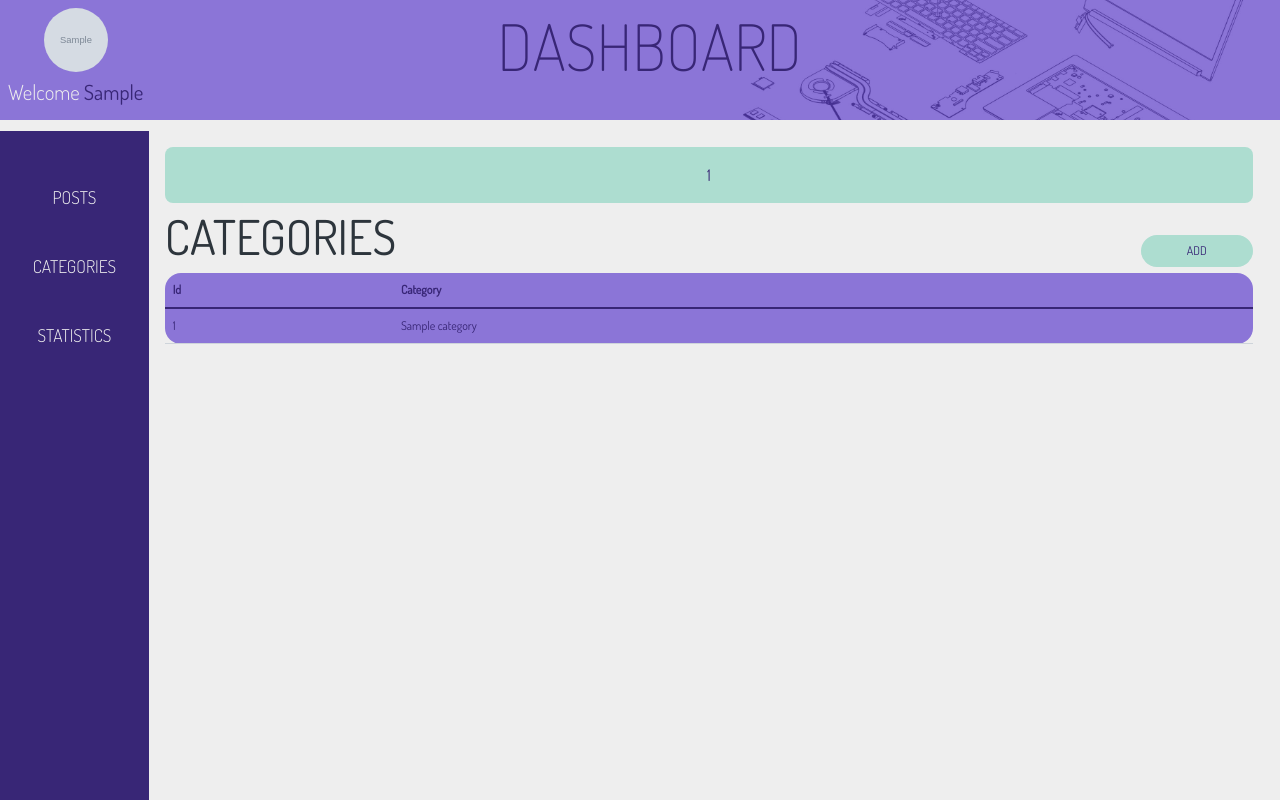
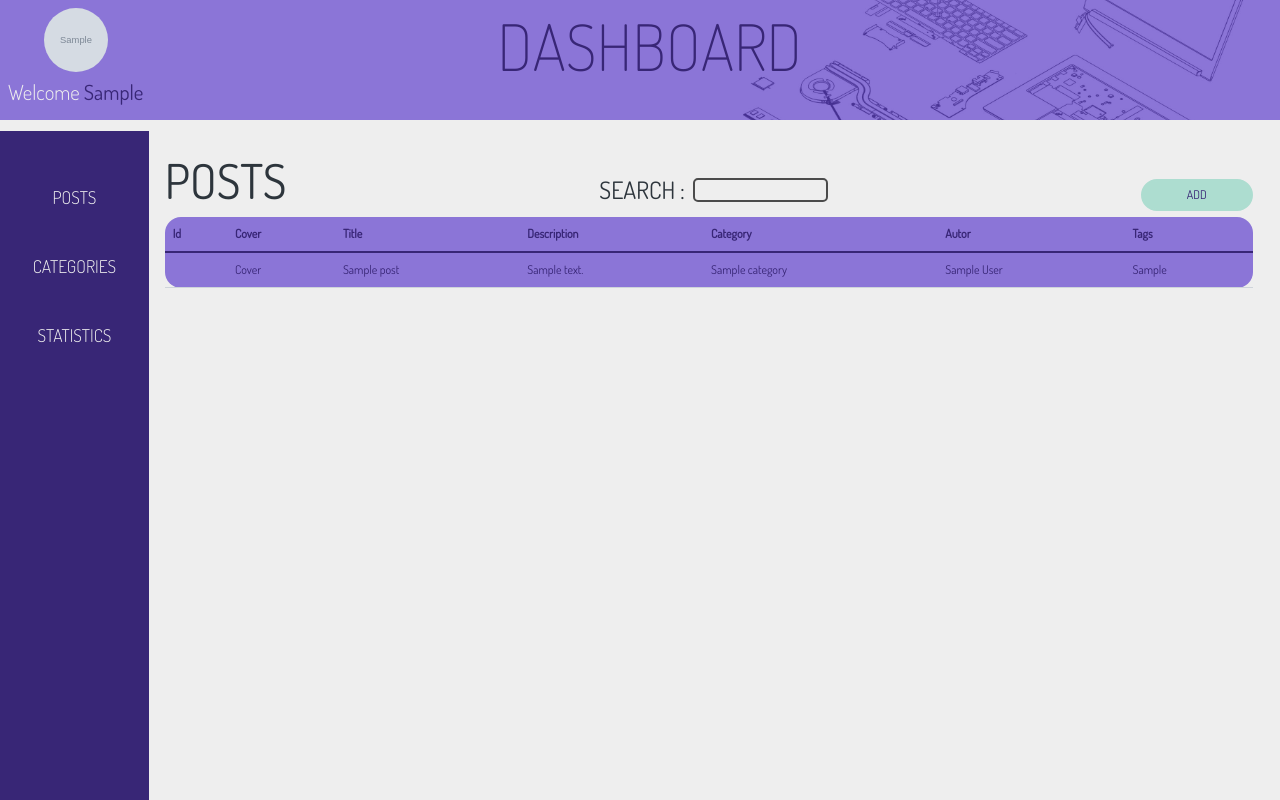
Before and after one commit to omaima222/CultureDevWEBSITE, a PHP site: page /view/dashboard.php in a window 1280 px wide. Run offline with PHP 8.4, Linux system fonts and the light colour scheme; the visitor is signed in with stand-in values (Sample User, id 1); tables that the repository leaves empty hold one stand-in row (values such as "Sample post"); grey boxes marked "Sample" are stand-in pictures; data that the repository does not hold is empty.

Commit message:
BCT-14 Posyt

```diff
--- a/assets/js/main.js
+++ b/assets/js/main.js
@@ -5,6 +5,9 @@
   let updateCategory= document.getElementById("updateCategory");
   let deleteCategory= document.getElementById("deleteCategory");
   let saveCategory= document.getElementById("saveCategory");
+
+  let postSection = document.getElementById("postSection");
+  let categorySection = document.getElementById("categorySection");
 
 
 function upAndDelete(){
@@ -14,3 +17,14 @@
     deleteCategory.style.display="flex";
     saveCategory.style.display="flex";
 }
+
+
+function categories(){
+  postSection.style.display="none";
+  categorySection.style.display="block";
+}
+
+function post(){
+  postSection.style.display="block";
+  categorySection.style.display="none";
+}
--- a/assets/sass/abstract/_mixins.scss
+++ b/assets/sass/abstract/_mixins.scss
@@ -8,3 +8,13 @@
     -ms-border-radius:1rem;
     -o-border-radius:1rem;
 }
+
+@mixin  session($color) {
+    width: 85vw;
+    background-color: $color;
+    color: $main_color;
+    font-size: 1rem;
+    padding: 1rem;
+    border-radius: 0.5rem;
+    text-align: center;
+}
--- a/assets/sass/main.css
+++ b/assets/sass/main.css
@@ -139,38 +139,16 @@
   margin: 1rem;
   width: 85vw;
 }
-.content .postSection table {
-  border-radius: 5px;
-  -webkit-border-radius: 5px;
-  -moz-border-radius: 5px;
-  -ms-border-radius: 5px;
-  -o-border-radius: 5px;
-  margin-top: 1rem;
-  width: 100%;
-  padding: 0.5rem;
-}
-.content .postSection table tr {
-  border: 0;
-  border-bottom: 1px solid rgb(99, 95, 95);
-}
-.content .postSection table .arow:hover {
-  background-color: #D9D8DB;
-  transition: 0.4s;
-  -webkit-transition: 0.4s;
-  -moz-transition: 0.4s;
-  -ms-transition: 0.4s;
-  -o-transition: 0.4s;
-}
 .content .categorySection {
   width: 85vw;
   margin: 1rem;
 }
-.content .categorySection table {
+.content table {
   background-color: #8B75D7;
   border-radius: 1rem;
   color: #382676;
 }
-.content .categorySection .arow:hover {
+.content table .arow:hover {
   background-color: #D9D8DB;
   transition: 0.4s;
   -webkit-transition: 0.4s;
--- a/assets/sass/pages/_dashboard.scss
+++ b/assets/sass/pages/_dashboard.scss
@@ -126,39 +126,15 @@
     .postSection{
         margin: 1rem;
         width: 85vw;
-        table{
-            border-radius: 5px;
-            -webkit-border-radius: 5px;
-            -moz-border-radius: 5px;
-            -ms-border-radius: 5px;
-            -o-border-radius: 5px;
-            margin-top: 1rem;
-            width: 100%;
-            padding: 0.5rem;
-            tr{
-                border: 0;
-                border-bottom: 1px solid  rgb(99, 95, 95);
-            }
-            .arow{
-                &:hover{
-                    background-color: #D9D8DB;
-                    transition: 0.4s;
-                    -webkit-transition: 0.4s;
-                    -moz-transition: 0.4s;
-                    -ms-transition: 0.4s;
-                    -o-transition: 0.4s;
-                }
-            }
-        }
     }
     .categorySection{
         width: 85vw;
         margin: 1rem;
-        table{
-            background-color: #8B75D7;
-            border-radius: 1rem;
-            color: $main_color;
-        }
+    }
+    table{
+        background-color: #8B75D7;
+        border-radius: 1rem;
+        color: $main_color;
         .arow{
             &:hover{
                 background-color: #D9D8DB;
@@ -170,14 +146,35 @@
             }
         }
     }
+
 }
 
 .saved{
-    width: 85vw;
-    background-color: $secondary_color;
-    color: $main_color;
-    font-size: 1rem;
-    padding: 1rem;
-    border-radius: 0.5rem;
-    text-align: center;
+    @include session($secondary_color);
 }
+
+
+// table{
+//     border-radius: 5px;
+//     -webkit-border-radius: 5px;
+//     -moz-border-radius: 5px;
+//     -ms-border-radius: 5px;
+//     -o-border-radius: 5px;
+//     margin-top: 1rem;
+//     width: 100%;
+//     padding: 0.5rem;
+//     tr{
+//         border: 0;
+//         border-bottom: 1px solid  rgb(99, 95, 95);
+//     }
+//     .arow{
+//         &:hover{
+//             background-color: #D9D8DB;
+//             transition: 0.4s;
+//             -webkit-transition: 0.4s;
+//             -moz-transition: 0.4s;
+//             -ms-transition: 0.4s;
+//             -o-transition: 0.4s;
+//         }
+//     }
+// }
--- a/assets/sass/pages/_signup.scss
+++ b/assets/sass/pages/_signup.scss
@@ -8,6 +8,13 @@
    background-size: cover;
    padding:  0rem 3rem 0rem 3rem;
    align-items:baseline;
+   form{
+    width: 25rem;
+    section{
+        margin: 3rem;
+    }
+}
+
 }
 
 .logTitle{
@@ -44,12 +51,6 @@
 }
 }
 
-form{
-    width: 25rem;
-    section{
-        margin: 3rem;
-    }
-}
 
 .logDiv{
     display: flex;
--- a/controller/Admin_controller.php
+++ b/controller/Admin_controller.php
@@ -1,6 +1,5 @@
 <?php
  require_once '../model/Admin.php';
- session_start();
 
  class Admin_controller extends Admin{
 
--- a/controller/Categories_controller.php
+++ b/controller/Categories_controller.php
@@ -1,5 +1,7 @@
 <?php
  require_once '../model/Categories.php';
+
+
 
  class Categories_controller extends Categories{
 
--- a/controller/Posts_controller.php
+++ b/controller/Posts_controller.php
@@ -0,0 +1,53 @@
+<?php
+ require_once '../model/Posts.php';
+
+ class Posts_controller extends Posts{
+
+   function add(){
+        if(isset($_POST['savePost'])){
+            $post = new Posts();
+            $post->setautor($_SESSION['Admin']);
+            $post->setcategory($_POST['category_id']);
+            $post->setdescription($_POST['description']);
+            $post->setcover($_FILES['cover']['name']);
+            $post->setcoverName($_FILES['cover']['tmp_name']);
+            $post->setcontent("content");
+            $post->settitle($_POST['title']);
+            $post->settag($_POST['tag']);
+
+            $post->addpost();
+            $_SESSION['post']="Post is succefuly Saved";
+            header('Location: ../view/dashboard.php');
+        }
+   }
+
+   function get(){
+      $post = new Posts();
+      return $post->getposts();
+   }
+
+   function getOne(){
+        $post = new Posts();
+        $post->setId($_GET['postId']);
+        return $post->getpost();
+   }
+
+    function delete(){
+        if(isset($_POST['deletePost'])){
+            $post = new Posts();
+            $post->setId($_GET['postId']);
+            $post->deletepost();
+            $_SESSION['post']="Post is succefuly deleted";
+            header('Location: ../view/dashboard.php');
+        }
+   }
+
+   function update(){
+    if(isset($_POST['updatePost'])){
+      $post = new Posts();
+      $post->updatepost();
+      $_SESSION['post']="Post is succefuly deleted";
+      header('Location: ../view/dashboard.php');
+    }
+   }
+ }
--- /dev/null
+++ b/controller/shared.php
@@ -0,0 +1,10 @@
+
+<?php
+
+session_start();
+require_once 'Posts_controller.php';
+require_once 'Categories_controller.php';
+require_once 'Admin_controller.php';
+
+
+?>
--- a/model/Posts.php
+++ b/model/Posts.php
@@ -1,6 +1,6 @@
 <?php
 
- require 'Connection.php';
+ require_once 'Connection.php';
 
  class Posts extends Connection{
 
@@ -72,6 +72,16 @@
         return $stmt->fetchAll();
     }
 
+    function getpost(){
+        $que="SELECT * FROM post
+        INNER JOIN categories on categories.id=post.category_id
+        INNER JOIN admin on admin.id=post.autor_id
+        WHERE post_id=?";
+        $stmt = $this->connect()->prepare($que);
+        $stmt->execute([$this->id]);
+        return $stmt->fetch();
+    }
+
     function addpost(){
         $que="INSERT INTO post VALUES(null,?,?,?,?,?,?,?)";
         $stmt = $this->connect()->prepare($que);
@@ -80,13 +90,13 @@
     }
 
     function deletepost(){
-        $que="DELETE FROM post WHERE id=?";
+        $que="DELETE FROM post WHERE post_id=?";
         $stmt = $this->connect()->prepare($que);
         $stmt->execute([$this->id]);
     }
 
     function updatepost(){
-        $que="UPDATE post SET id=null , title =? ,cover=?,description=?,content=?,autor_id=?,category_id,tag=? WHERE id=?";
+        $que="UPDATE post SET post_id=null , title =? ,cover=?,description=?,content=?,autor_id=?,category_id,tag=? WHERE post_id=?";
         $stmt = $this->connect()->prepare($que);
         $stmt->execute([$this->title,$this->coverName,$this->description,$this->content,$this->autor,$this->category,$this->tag],$this->id);
     }
--- a/view/dashboard.php
+++ b/view/dashboard.php
@@ -1,6 +1,6 @@
 
 <?php
-    require_once '../controller/Admin_controller.php';
+    require_once '../controller/shared.php';
 
     if(!isset($_SESSION['Admin'])) header('Location: signup.php');
     else{
@@ -31,18 +31,18 @@
    </div>
    <section class="content">
         <div class="sideBar">
-            <h1>POSTS</h1>
-            <h1>CATEGORIES</h1>
-            <h1>STATISTICS</h1>
+            <h1 onclick="post()">POSTS</h1>
+            <h1 onclick="categories()">CATEGORIES</h1>
+            <h1 onclick="statics()">STATISTICS</h1>
         </div>
-        <section class="postSection" hidden>
+        <section class="postSection" id="postSection" >
             <section class="tableHead">
                 <h1>POSTS</h1>
                 <div class="searchBar">
                     <label for="search">SEARCH : </label>
                     <input type="text" name="search">
                 </div>
-                <button class="addButton">ADD</button>
+                <button class="addButton" onclick="window.location='formPost.php'">ADD</button>
             </section>
             <table class="table ">
                     <thead>
@@ -57,28 +57,34 @@
                         </tr>
                     </thead>
                     <tbody>
-                        <tr class="arow clickable">
-                            <td>Id</td>
+                        <?php
+                            $post = new Posts_controller();
+                            $post = $post->get();
+                            foreach( $post as $post){
+                        ?>
+                        <tr class="arow clickable" onclick="window.location='formPost.php?postId=<?=$post['post_id'];?>'">
+                            <td><?= $post['post_id']; ?></td>
                             <td>Cover</td>
-                            <td>Title</td>
-                            <td>Description</td>
-                            <td>Category</td>
-                            <td>Autor</td>
-                            <td>Tags</td>
+                            <td><?= $post['title']; ?></td>
+                            <td><?= $post['description']; ?></td>
+                            <td><?= $post['name']; ?></td>
+                            <td><?= $post['first_name']; ?> <?= $post['last_name']; ?></td>
+                            <td><?= $post['tag']; ?></td>
                         </tr>
+                        <?php }?>
                     </tbody>
             </table>
         </section>
-        <section class="categorySection">
+        <section class="categorySection" id="categorySection" style="display: none;">
             <section>
-                <?php if (isset($_SESSION['categorySaved'])) { ?>
-                    <div class="saved"><?= $_SESSION['categorySaved']; ?></div>
+                <?php if (isset($_SESSION['category'])) { ?>
+                    <div class="saved"><?= $_SESSION['category']; ?></div>
                 <?php }
-                unset($_SESSION['categorySaved']); ?>
+                unset($_SESSION['category']); ?>
             </section>
             <section class="tableHead">
               <h1>CATEGORIES</h1>
-              <button class="addButton"  onclick="window.location='addCategory.php'">ADD</button>
+              <button class="addButton"  onclick="window.location='formCategory.php'">ADD</button>
             </section>
             <table class="table ">
                     <thead>
@@ -89,12 +95,11 @@
                     </thead>
                     <tbody>
                         <?php
-                            require_once '../controller/Categories_controller.php';
                             $category = new Categories_controller();
                             $category=$category->get();
                             foreach($category as $category){
                         ?>
-                        <tr class="arow clickable " id="tableRow" onclick="window.location='addCategory.php?categoryId=<?=$category['id'];?>';">
+                        <tr class="arow clickable " id="tableRow" onclick="window.location='formCategory.php?categoryId=<?=$category['id'];?>';">
                             <td><?= $category['id'] ?></td>
                             <td><?= $category['name'] ?></td>
                         </tr>
--- a/view/addCategory.php
+++ b/view/formCategory.php
@@ -1,6 +1,6 @@
 
 <?php
-    require_once '../controller/Categories_controller.php';
+    require_once '../controller/shared.php';
     $category = new Categories_controller();
     $category = $category->add();
 
```
Also changed, not shown: other parts of assets/sass/main.css (+34 -8 lines), assets/sass/pages/_allModals.scss (+29 -0 lines), view/formPost.php (added, +103 -0 lines).
